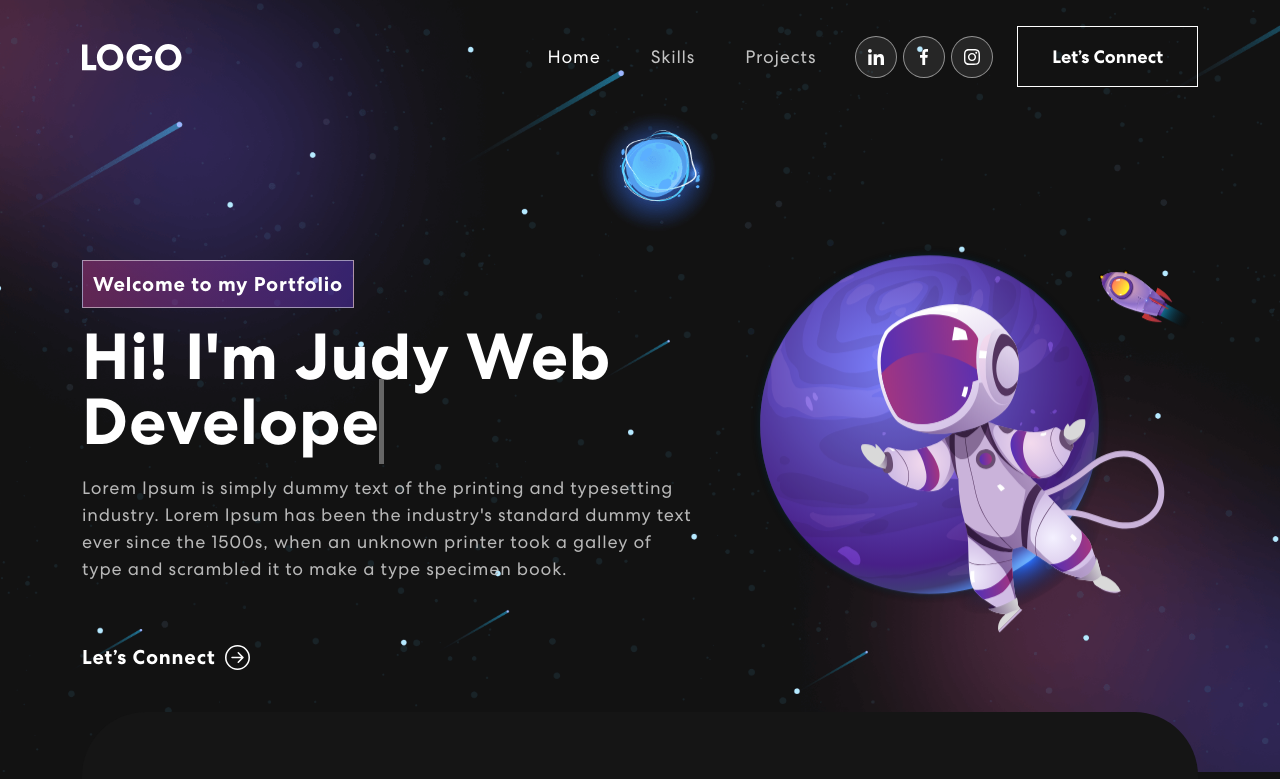
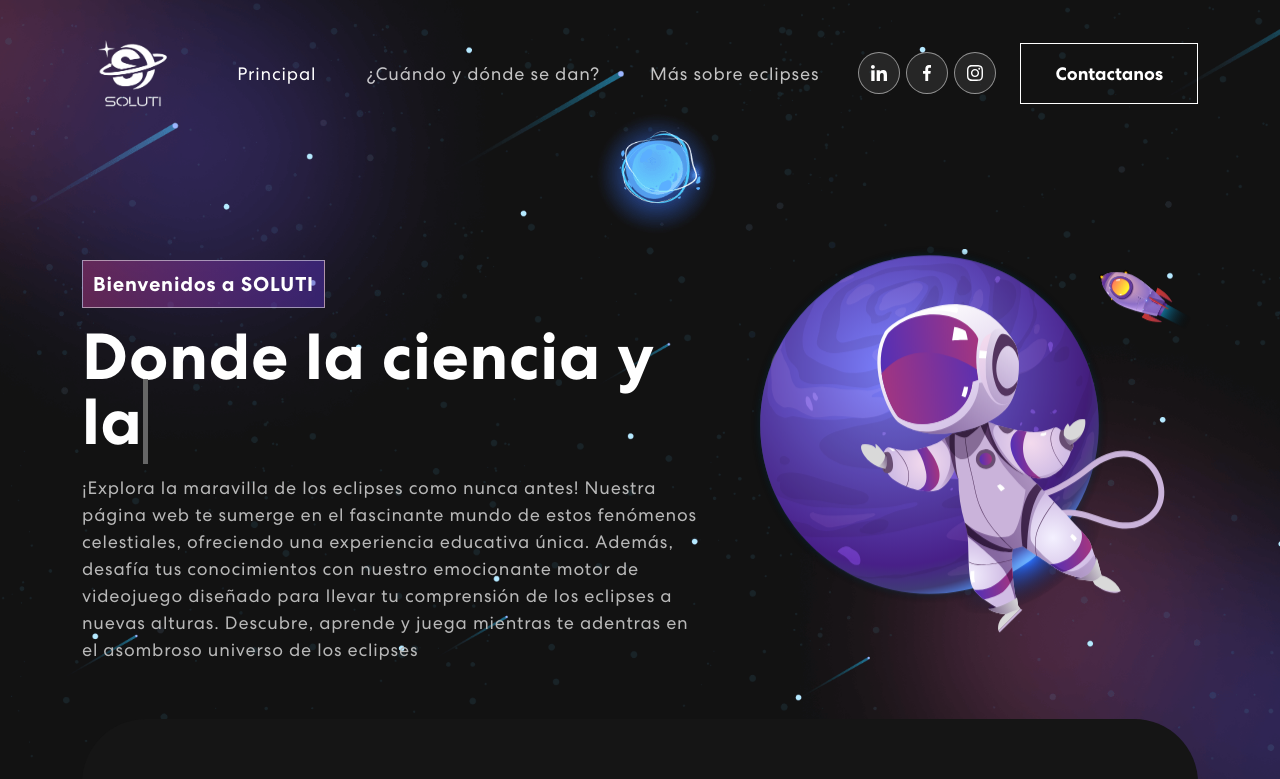
Before and after one commit to Ronald-Gutierrez/soluti-eclipse, a React (Create React App) app: page / in a window 1280 px wide. Shown: the top 779 px of the page. Built offline with nearby package versions, Linux system fonts and the light colour scheme; no server answers.

Commit message:
Modify Banner and NavBar

```diff
--- a/src/components/Banner.js
+++ b/src/components/Banner.js
@@ -11,7 +11,7 @@ export const Banner = () => {
   const [text, setText] = useState('');
   const [delta, setDelta] = useState(300 - Math.random() * 100);
   const [index, setIndex] = useState(1);
-  const toRotate = [ "Web Developer", "Web Designer", "UI/UX Designer" ];
+  const toRotate = [ "Donde la ciencia y la belleza se unen", "Encontramos respuestas en la oscuridad de un eclipse", "Cuando el sol y la luna se encuentran, la magia del eclipse se desvela" ];
   const period = 2000;
 
   useEffect(() => {
@@ -55,10 +55,10 @@ export const Banner = () => {
             <TrackVisibility>
               {({ isVisible }) =>
               <div className={isVisible ? "animate__animated animate__fadeIn" : ""}>
-                <span className="tagline">Welcome to my Portfolio</span>
-                <h1>{`Hi! I'm Judy`} <span className="txt-rotate" dataPeriod="1000" data-rotate='[ "Web Developer", "Web Designer", "UI/UX Designer" ]'><span className="wrap">{text}</span></span></h1>
-                  <p>Lorem Ipsum is simply dummy text of the printing and typesetting industry. Lorem Ipsum has been the industry's standard dummy text ever since the 1500s, when an unknown printer took a galley of type and scrambled it to make a type specimen book.</p>
-                  <button onClick={() => console.log('connect')}>Let’s Connect <ArrowRightCircle size={25} /></button>
+                <span className="tagline">Bienvenidos a SOLUTI</span>
+                <h1>{``} <span className="txt-rotate" dataPeriod="1000" data-rotate=' [ "Donde la ciencia y la belleza se unen", "Encontramos respuestas en la oscuridad de un eclipse", "Cuando el sol y la luna se encuentran, la magia del eclipse se desvela" ]'><span className="wrap">{text}</span></span></h1>
+                  <p>¡Explora la maravilla de los eclipses como nunca antes! Nuestra página web te sumerge en el fascinante mundo de estos fenómenos celestiales, ofreciendo una experiencia educativa única. Además, desafía tus conocimientos con nuestro emocionante motor de videojuego diseñado para llevar tu comprensión de los eclipses a nuevas alturas. Descubre, aprende y juega mientras te adentras en el asombroso universo de los eclipses</p>
+                  {/* <button onClick={() => console.log('connect')}>Let’s Connect <ArrowRightCircle size={25} /></button> */}
               </div>}
             </TrackVisibility>
           </Col>
--- a/src/components/NavBar.js
+++ b/src/components/NavBar.js
@@ -1,6 +1,8 @@
 import { useState, useEffect } from "react";
 import { Navbar, Nav, Container } from "react-bootstrap";
 import logo from '../assets/img/logo.svg';
+import logoSoluti from '../assets/img/logoSoluti.png';
+
 import navIcon1 from '../assets/img/nav-icon1.svg';
 import navIcon2 from '../assets/img/nav-icon2.svg';
 import navIcon3 from '../assets/img/nav-icon3.svg';
@@ -37,16 +39,17 @@ export const NavBar = () => {
       <Navbar expand="md" className={scrolled ? "scrolled" : ""}>
         <Container>
           <Navbar.Brand href="/">
-            <img src={logo} alt="Logo" />
+            <img src={logoSoluti} alt="Logo" />
           </Navbar.Brand>
+
           <Navbar.Toggle aria-controls="basic-navbar-nav">
             <span className="navbar-toggler-icon"></span>
           </Navbar.Toggle>
           <Navbar.Collapse id="basic-navbar-nav">
             <Nav className="ms-auto">
-              <Nav.Link href="#home" className={activeLink === 'home' ? 'active navbar-link' : 'navbar-link'} onClick={() => onUpdateActiveLink('home')}>Home</Nav.Link>
-              <Nav.Link href="#skills" className={activeLink === 'skills' ? 'active navbar-link' : 'navbar-link'} onClick={() => onUpdateActiveLink('skills')}>Skills</Nav.Link>
-              <Nav.Link href="#projects" className={activeLink === 'projects' ? 'active navbar-link' : 'navbar-link'} onClick={() => onUpdateActiveLink('projects')}>Projects</Nav.Link>
+              <Nav.Link href="#home" className={activeLink === 'home' ? 'active navbar-link' : 'navbar-link'} onClick={() => onUpdateActiveLink('home')}>Principal</Nav.Link>
+              <Nav.Link href="#skills" className={activeLink === 'skills' ? 'active navbar-link' : 'navbar-link'} onClick={() => onUpdateActiveLink('skills')}>¿Cuándo y dónde se dan?</Nav.Link>
+              <Nav.Link href="#projects" className={activeLink === 'projects' ? 'active navbar-link' : 'navbar-link'} onClick={() => onUpdateActiveLink('projects')}>Más sobre eclipses</Nav.Link>
             </Nav>
             <span className="navbar-text">
               <div className="social-icon">
@@ -55,7 +58,7 @@ export const NavBar = () => {
                 <a href="#"><img src={navIcon3} alt="" /></a>
               </div>
               <HashLink to='#connect'>
-                <button className="vvd"><span>Let’s Connect</span></button>
+                <button className="vvd"><span>Contactanos</span></button>
               </HashLink>
             </span>
           </Navbar.Collapse>
```
Also changed, not shown: src/assets/img/logoSoluti.png (added).
